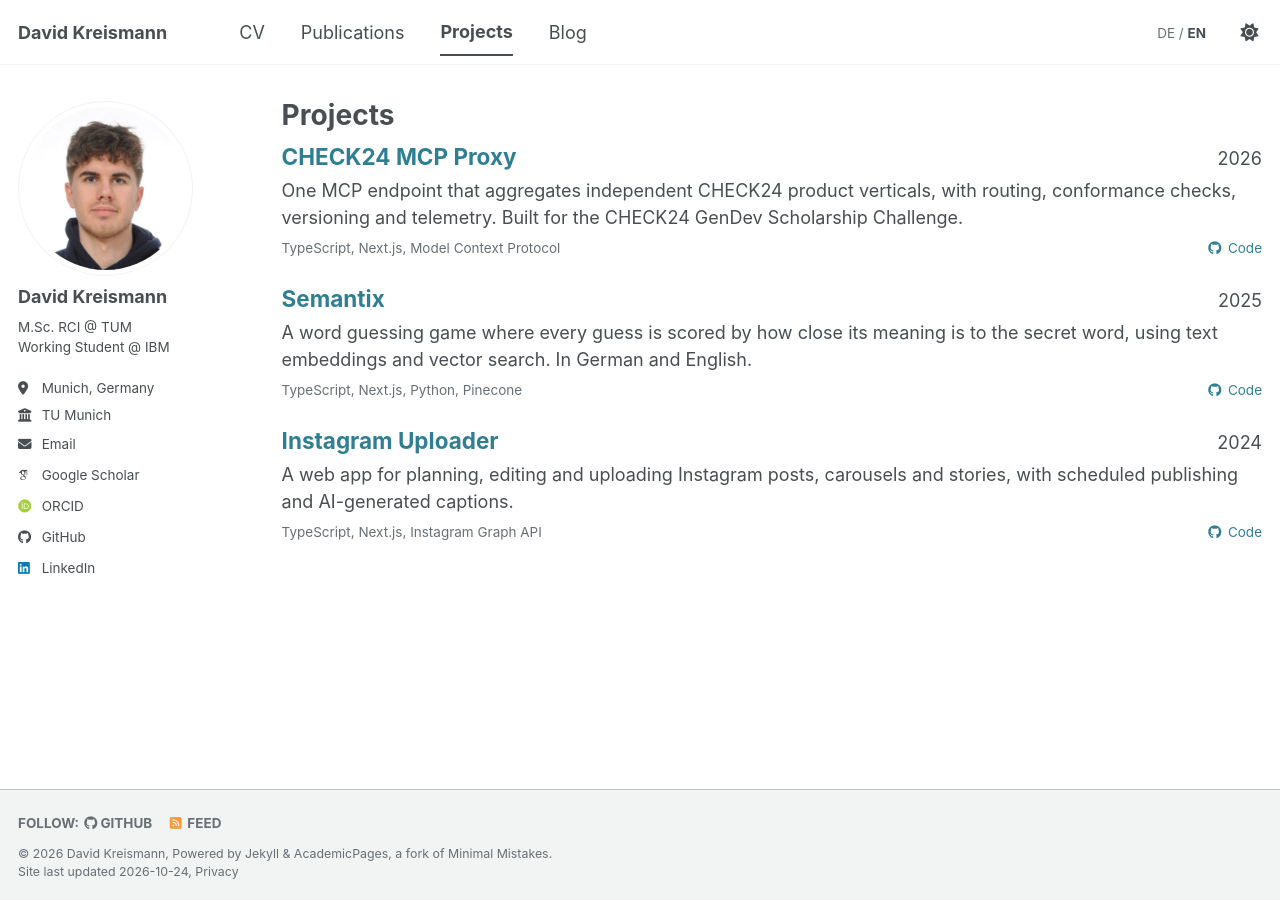
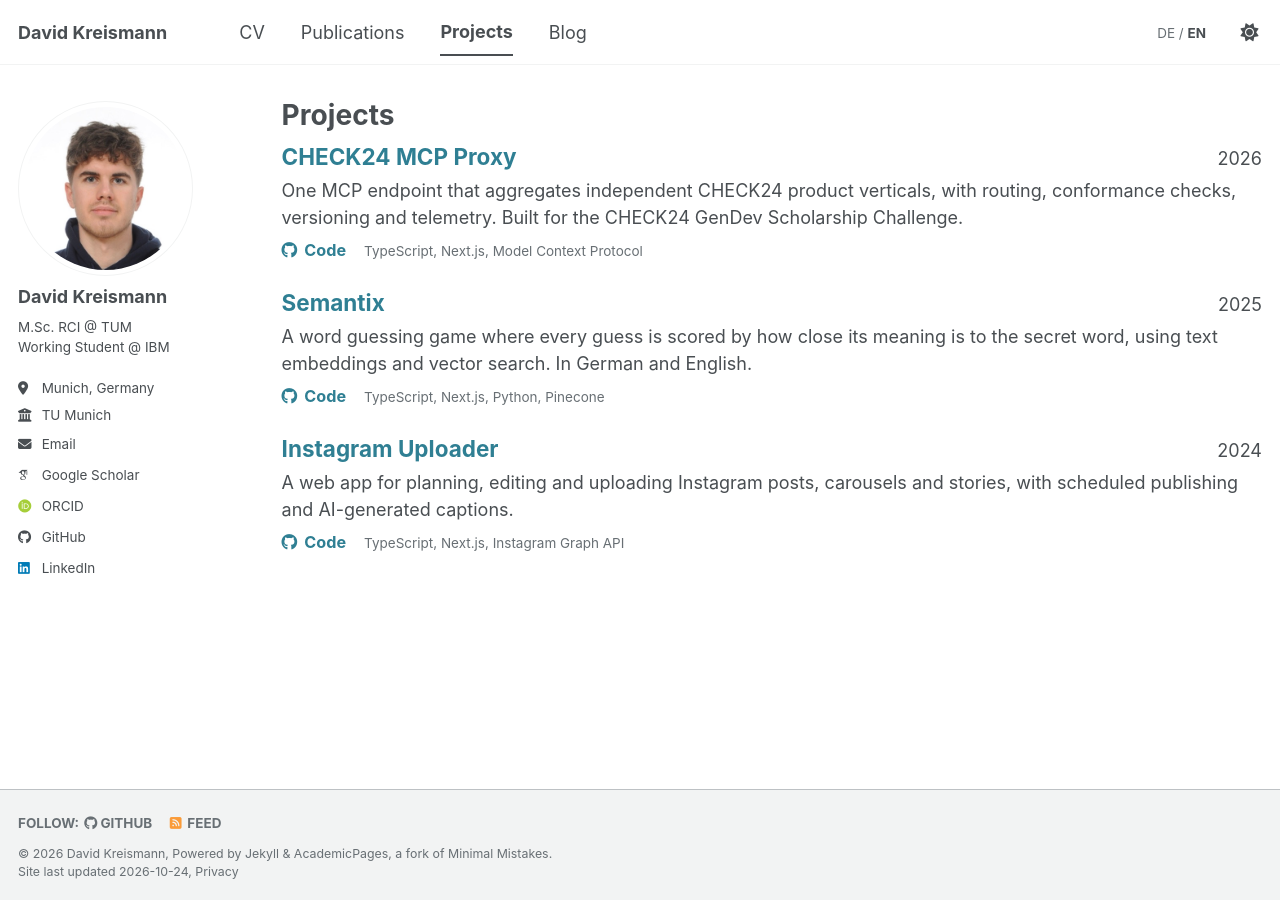
Before and after one commit to davidkreismann/davidkreismann.github.io, a Jekyll site: the page built from _pages/projects.html, in a window 1280 px wide. Built offline with Jekyll 4.4.1, drawn with Linux system fonts in a browser that asks for light colours; some web fonts are replaced.

Commit message:
Code link first and larger on projects

```diff
--- a/_includes/project-meta.html
+++ b/_includes/project-meta.html
@@ -6,7 +6,7 @@
 {% endif %}
 {% if project %}
 <div class="project-card__footer project-meta">
+  {% if project.github %}<a class="project-card__link" href="{{ project.github }}"><i class="fab fa-github" aria-hidden="true"></i> Code</a>{% endif %}
   <span class="project-card__stack">{{ project.stack_full | default: project.stack | join: ", " }}</span>
-  {% if project.github %}<a class="project-card__link" href="{{ project.github }}"><i class="fab fa-github" aria-hidden="true"></i> Code</a>{% endif %}
 </div>
 {% endif %}
--- a/_pages/de/projects.html
+++ b/_pages/de/projects.html
@@ -18,8 +18,8 @@
   </div>
   <p class="project-card__text">{{ post.excerpt_de | default: post.excerpt | strip_html }}</p>
   <div class="project-card__footer">
+    {% if post.github %}<a class="project-card__link" href="{{ post.github }}"><i class="fab fa-github" aria-hidden="true"></i> Code</a>{% endif %}
     <span class="project-card__stack">{{ post.stack | join: ", " }}</span>
-    {% if post.github %}<a class="project-card__link" href="{{ post.github }}"><i class="fab fa-github" aria-hidden="true"></i> Code</a>{% endif %}
   </div>
 </div>
 {% endfor %}
--- a/_pages/projects.html
+++ b/_pages/projects.html
@@ -19,8 +19,8 @@
   </div>
   <p class="project-card__text">{{ post.excerpt | strip_html }}</p>
   <div class="project-card__footer">
+    {% if post.github %}<a class="project-card__link" href="{{ post.github }}"><i class="fab fa-github" aria-hidden="true"></i> Code</a>{% endif %}
     <span class="project-card__stack">{{ post.stack | join: ", " }}</span>
-    {% if post.github %}<a class="project-card__link" href="{{ post.github }}"><i class="fab fa-github" aria-hidden="true"></i> Code</a>{% endif %}
   </div>
 </div>
 {% endfor %}
--- a/_sass/layout/_cv.scss
+++ b/_sass/layout/_cv.scss
@@ -161,9 +161,8 @@
 .project-card__footer {
   display: flex;
   flex-wrap: wrap;
-  justify-content: space-between;
-  align-items: center;
-  gap: 0.5em;
+  align-items: baseline;
+  gap: 0.25em 1em;
 }
 
 .project-meta {
@@ -178,7 +177,8 @@
 }
 
 .project-card__link {
-  font-size: $type-size-6;
+  font-size: 0.9em;
+  font-weight: bold;
   text-decoration: none;
   white-space: nowrap;
 }
```
